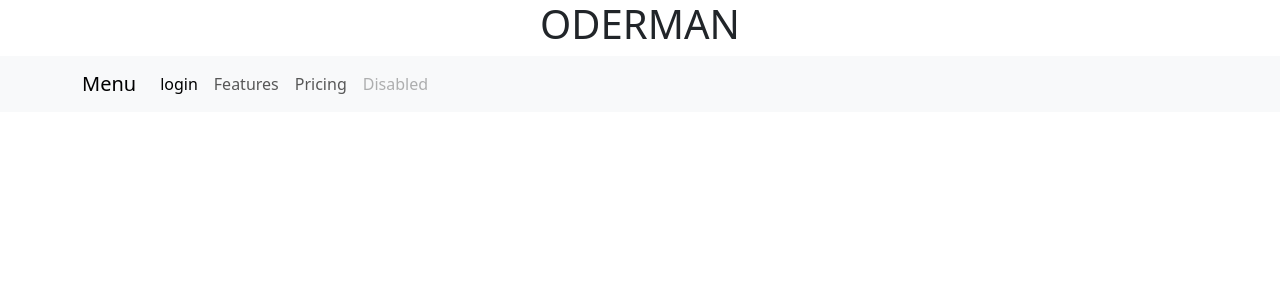
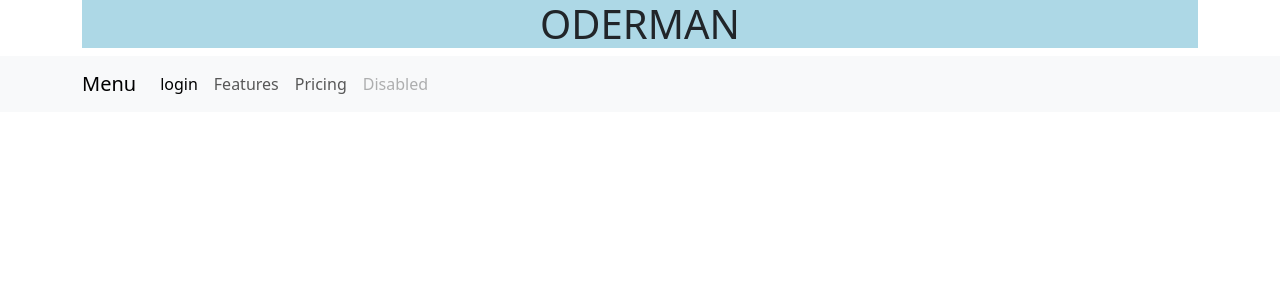
Before and after one commit to cherczq/oderman, a Flask app: template templates/base.html in a window 1280 px wide. Shown: the top 300 px of the page. Run offline with Flask 3, Linux system fonts and the light colour scheme; the template is opened without the code that fills it, so the values that code supplies are empty.

Commit message:
base.html

```diff
--- a/templates/base.html
+++ b/templates/base.html
@@ -3,7 +3,7 @@
       integrity="sha384-QWTKZyjpPEjISv5WaRU9OFeRpok6YctnYmDr5pNlyT2bRjXh0JMhjY6hW+ALEwIH" rel="stylesheet">
 
 <div class="container text-center">
-    <h1>ODERMAN</h1>
+    <h1 style="background-color: lightblue">ODERMAN</h1>
 </div>
 
 <nav class="navbar navbar-expand-lg bg-body-tertiary">
```
